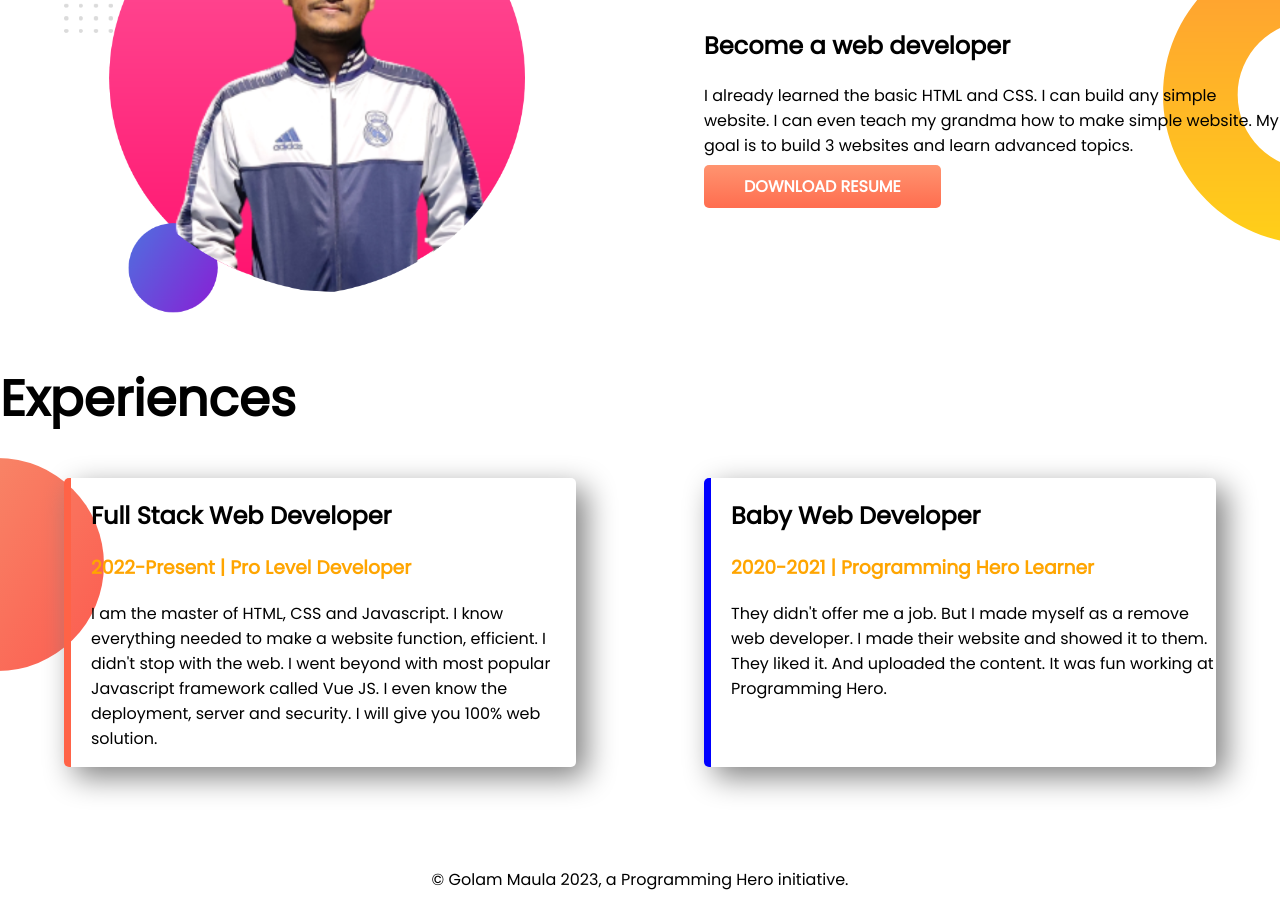
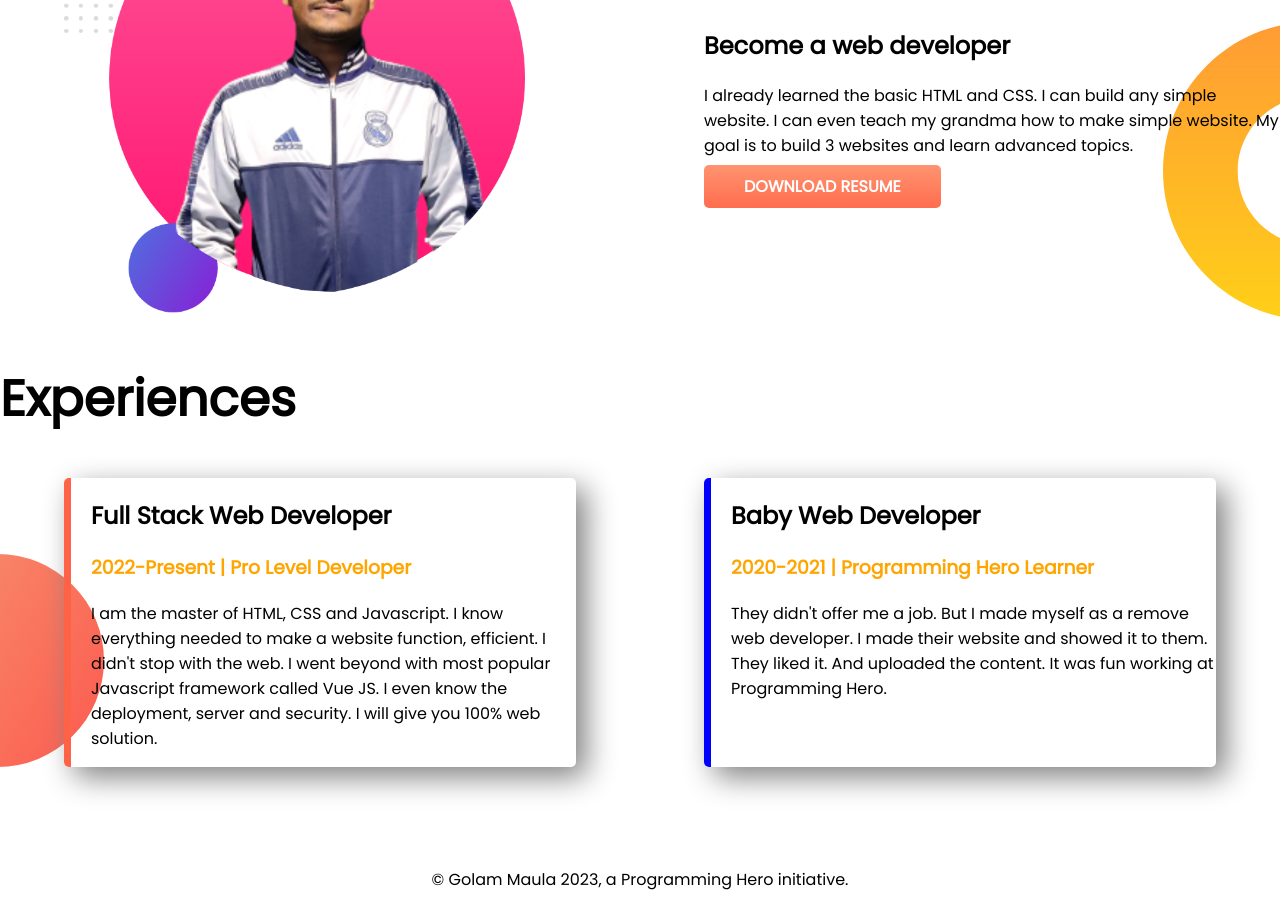
Before and after one commit to gmlincoln/dev-portfolio, a plain HTML site: page index.html in a window 1280 px wide. Shown: the part 694-1602 px from the top of the page. Drawn offline with Linux system fonts and the light colour scheme.

Commit message:
modified

```diff
--- a/style.css
+++ b/style.css
@@ -42,14 +42,14 @@ h1 {
 .dream-big {
     background-image: url(images/dream-bg.png);
     background-repeat: no-repeat;
-    background-position: right;
+    background-position: right bottom;
 }
 
 .experience-area {
     margin-bottom: 100px;
     background-image: url(images/exp-bg.png);
     background-repeat: no-repeat;
-    background-position: left;
+    background-position: left bottom;
 }
 
 .experience-item {
```
